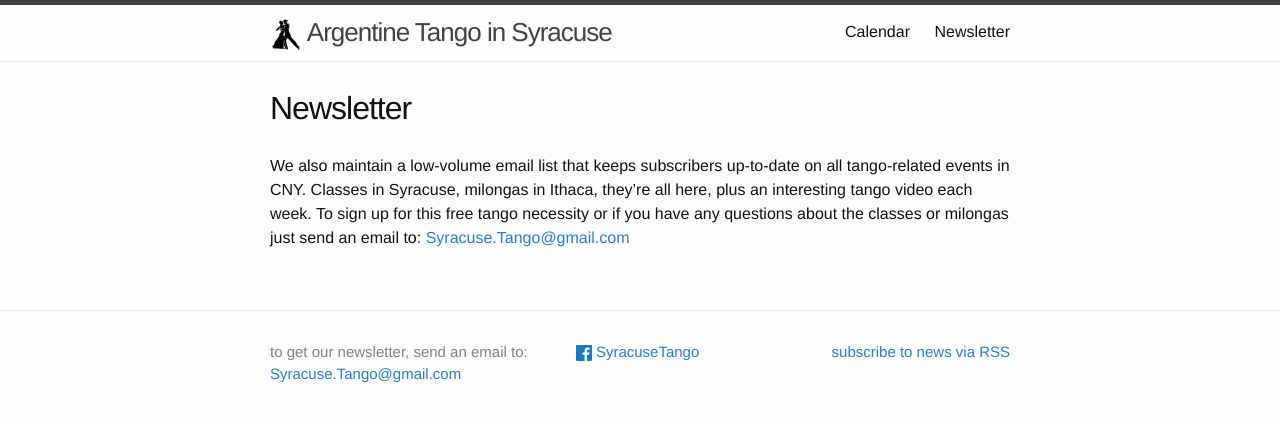
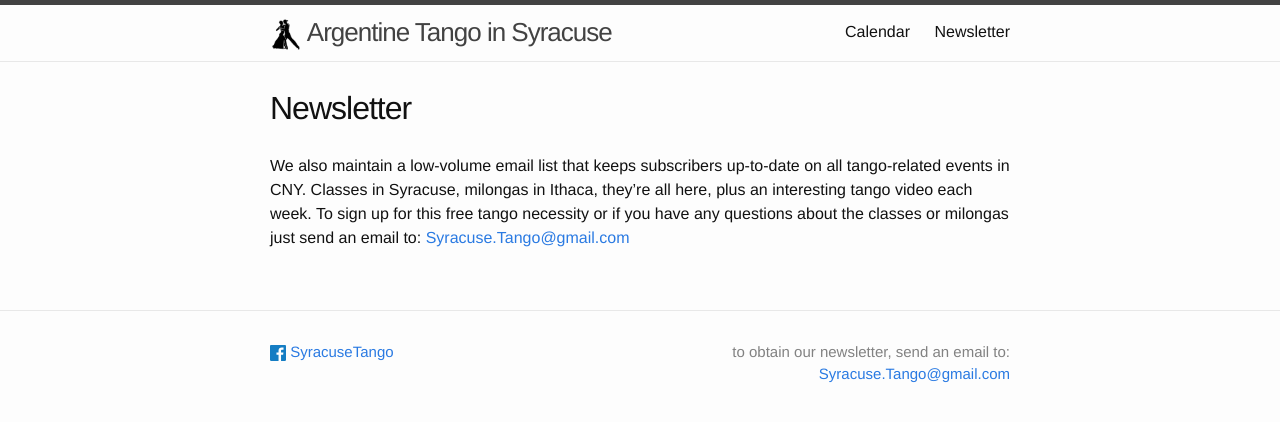
Before and after one commit to syracusetango/syracusetango.github.io, a Jekyll site: the page built from newsletter.md, in a window 1280 px wide. Shown: the top 422 px of the page. Built offline with Jekyll 4.4.1, drawn with Linux system fonts in a browser that asks for light colours.

Commit message:
updates footer

```diff
--- a/_includes/footer.html
+++ b/_includes/footer.html
@@ -4,22 +4,21 @@
 
     <div class="footer-col-wrapper">
       <div class="footer-col footer-col-1">
-        <ul class="contact-list">
-            <li>to get our newsletter, send an email to:</li>
-            <li><a href="mailto:{{ site.email }}">{{ site.email }}</a></li>
+        <ul class="social-media-list">
+          <li>
+            <a href="https://www.facebook.com/SyracuseTango" target="_blank"><span class="icon">{% include icon-facebook.svg %} <span class="username">SyracuseTango</span></a>
+          </li>
         </ul>
       </div>
 
       <div class="footer-col footer-col-2" align="center">
-        <ul class="social-media-list">
-          <li>
-            <a href="https://www.facebook.com/SyracuseTango"><span class="icon">{% include icon-facebook.svg %} <span class="username">SyracuseTango</span></a>
-          </li>
-        </ul>
       </div>
 
       <div class="footer-col footer-col-3" align="right">
-        <a href="{{ "/feed.xml" | relative_url }}">subscribe to news via RSS</a>
+        <ul class="contact-list">
+            <li>to obtain our newsletter, send an email to:</li>
+            <li><a href="mailto:{{ site.email }}">{{ site.email }}</a></li>
+        </ul>
       </div>
 
     </div>
```
